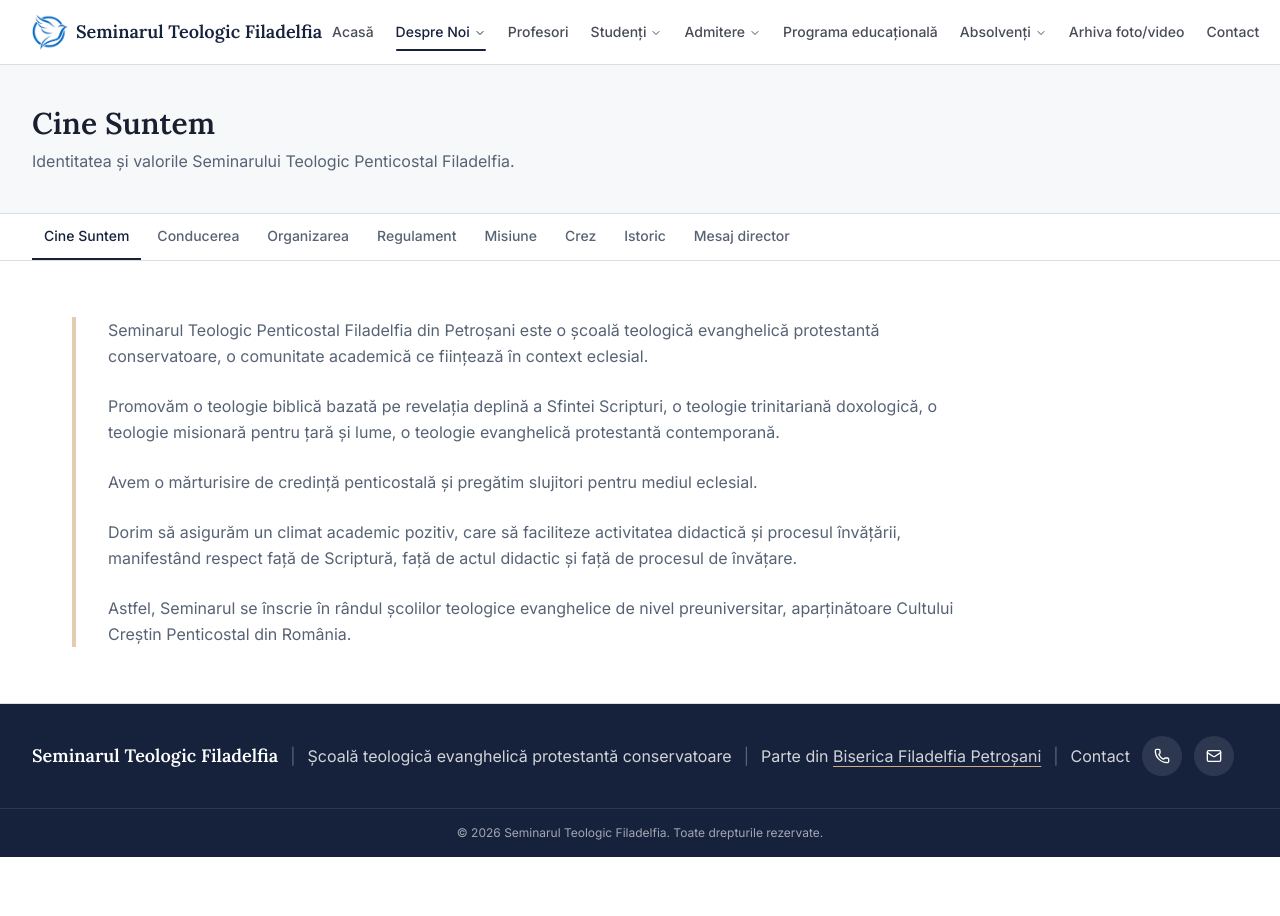
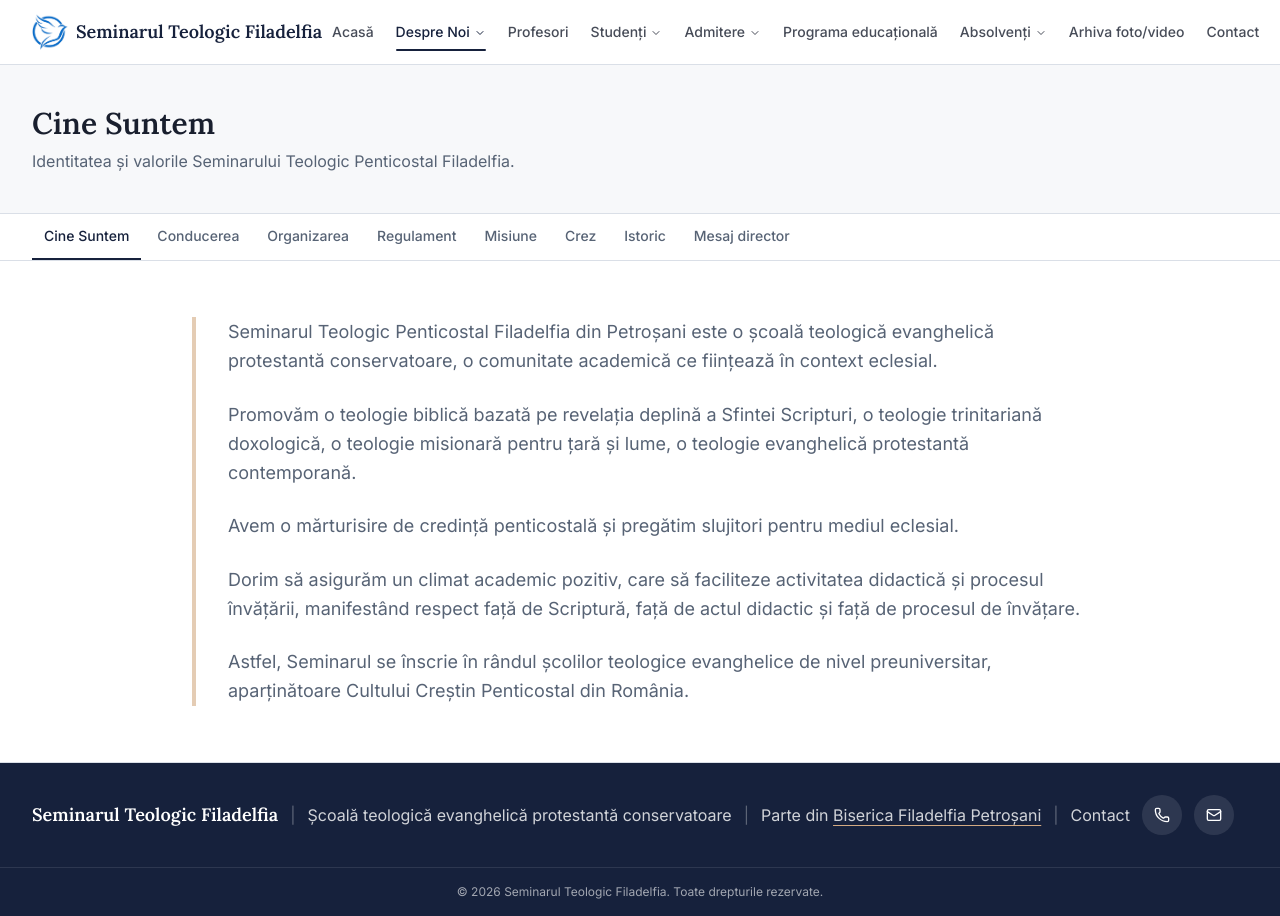
Before and after one commit to TheDeveloper404/seminarulteologicfiladelfia.ro, a Next.js app: page /despre-noi in a window 1280 px wide. Shown: the top 916 px of the page. Before the commit the page ends 857 px from the top, so only its background shows below. Built offline with nearby package versions, Linux system fonts and the light colour scheme.

Commit message:
feat: update CHANGELOG and CLAUDE documentation; enhance ContentPage styling and layout

```diff
--- a/src/components/sections/content-page.tsx
+++ b/src/components/sections/content-page.tsx
@@ -57,12 +57,12 @@
       <PageHeader title={block.heading} description={block.summary} />
       {subNavItems && <SubNav items={subNavItems} />}
       <div className="mx-auto max-w-[90rem] px-4 py-14 sm:px-6 lg:px-8">
-        <div className="max-w-4xl ml-10">
+        <div className="max-w-4xl mx-auto">
           {block.body.length > 0 &&
             (compact ? (
               <div className="grid gap-x-8 gap-y-3 border-l-4 border-secondary/60 pl-6 sm:grid-cols-2 sm:pl-8">
                 {block.body.map((paragraph, i) => (
-                  <p key={i} className="text-sm leading-snug text-muted-foreground">
+                  <p key={i} className="text-base leading-snug text-muted-foreground">
                     {renderParagraph(paragraph)}
                   </p>
                 ))}
@@ -72,7 +72,7 @@
                 {block.body.map((paragraph, i) => (
                   <p
                     key={i}
-                    className="text-sm leading-relaxed text-muted-foreground sm:text-base"
+                    className="text-base leading-relaxed text-muted-foreground sm:text-lg"
                   >
                     {renderParagraph(paragraph)}
                   </p>
```
Also changed, not shown: 2 other files (tests, documents, lock files or other folders).
